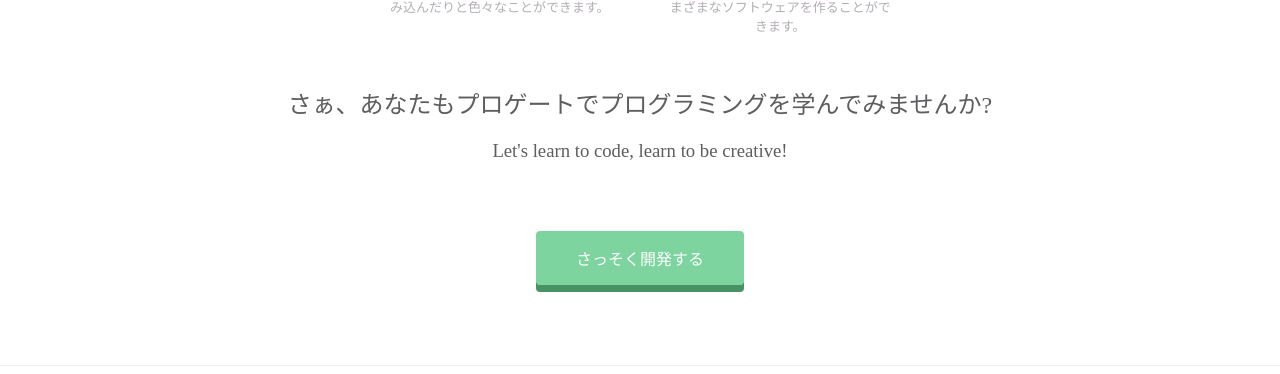
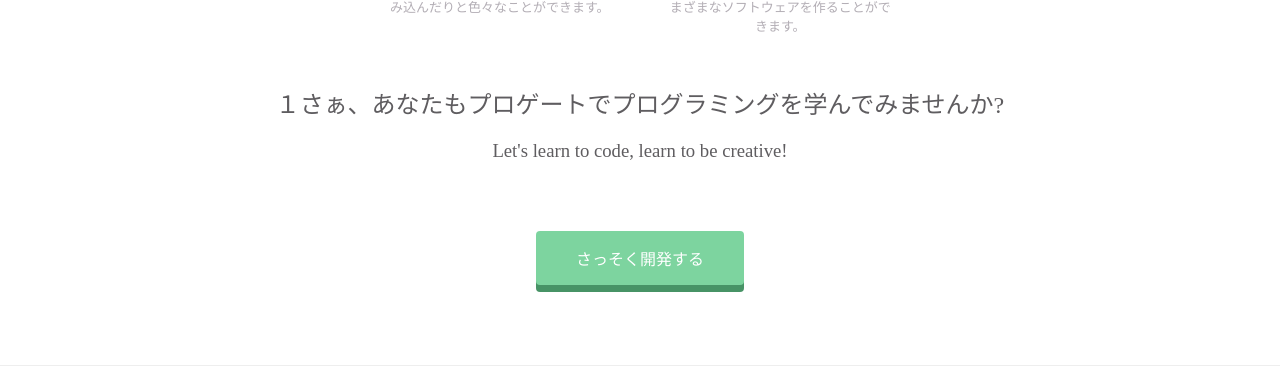
Before and after one commit to akiboCutbox/akiboCutbox.github.io, a plain HTML site: page index.html in a window 1280 px wide. Shown: the part 1261-1635 px from the top of the page. Drawn offline with Linux system fonts and the light colour scheme.

Commit message:
Update index.html

```diff
--- a/index.html
+++ b/index.html
@@ -74,7 +74,7 @@
   <div class="message-wrapper">
     <div class="container">
       <div class="heading">
-        <h2>さぁ、あなたもプロゲートでプログラミングを学んでみませんか?</h2>
+        <h2>１さぁ、あなたもプロゲートでプログラミングを学んでみませんか?</h2>
         <h3>Let's learn to code, learn to be creative!</h3>
       </div>
       <span class="btn message">さっそく開発する</span>
```
